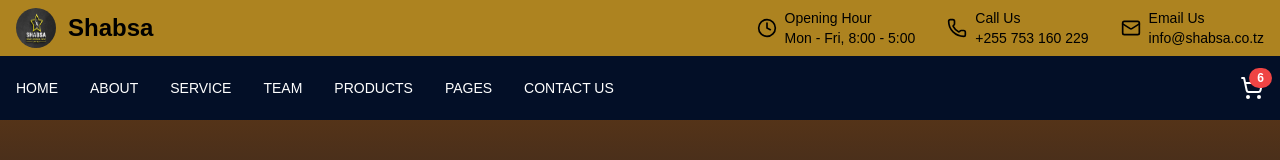
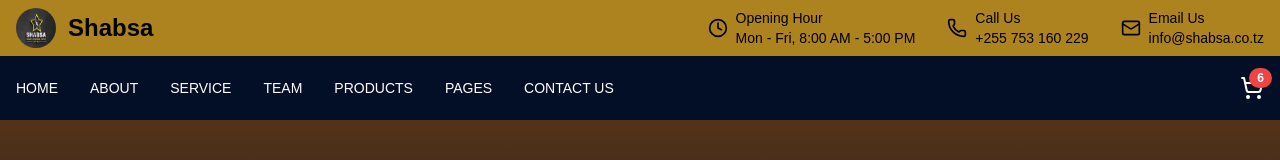
Before and after one commit to chambulila/shabsa-frontend, a Next.js app: page /login in a window 1280 px wide. Shown: the top 160 px of the page. Built offline with nearby package versions, Linux system fonts and the light colour scheme.

Commit message:
fix to write time

```diff
--- a/components/ui/user/top-bar.jsx
+++ b/components/ui/user/top-bar.jsx
@@ -19,7 +19,7 @@ export default function TopBar() {
             <Clock className="h-5 w-5" />
             <div>
               <div className="text-sm font-medium">Opening Hour</div>
-              <div className="text-sm">Mon - Fri, 8:00 - 5:00</div>
+              <div className="text-sm">Mon - Fri, 8:00 AM - 5:00 PM</div>
             </div>
           </div>
           <div className="flex items-center gap-2">
```
